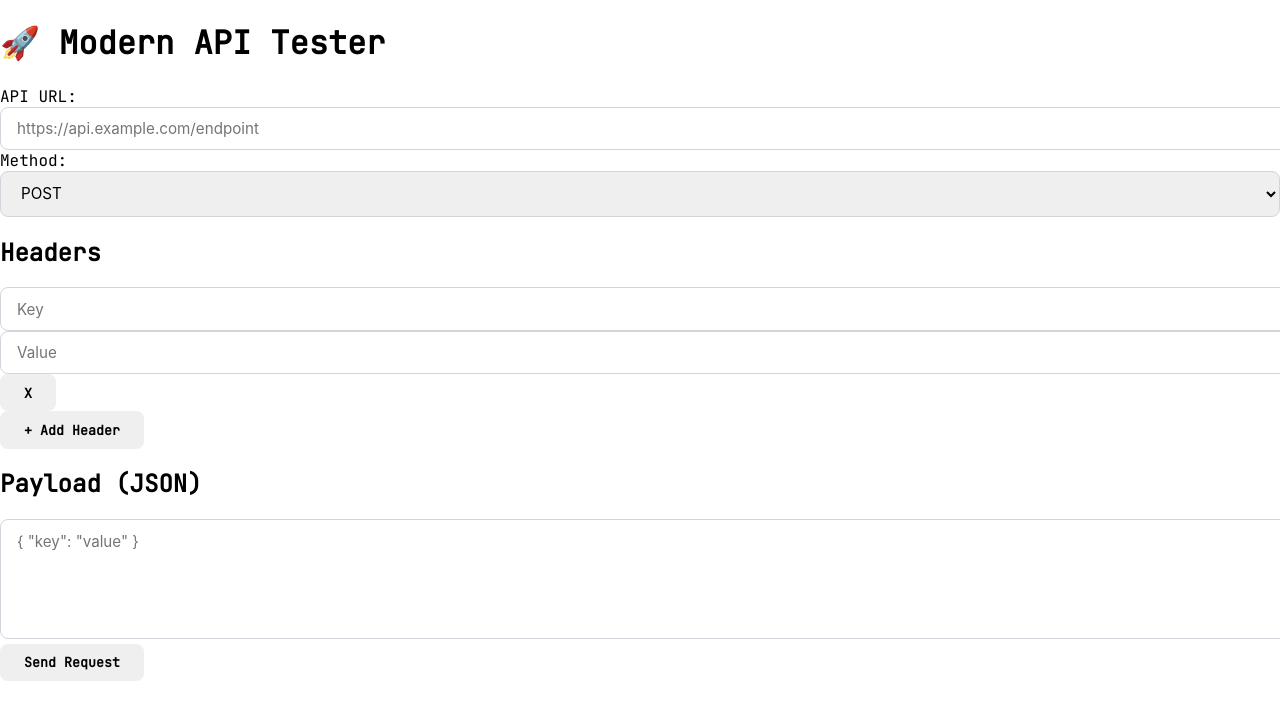
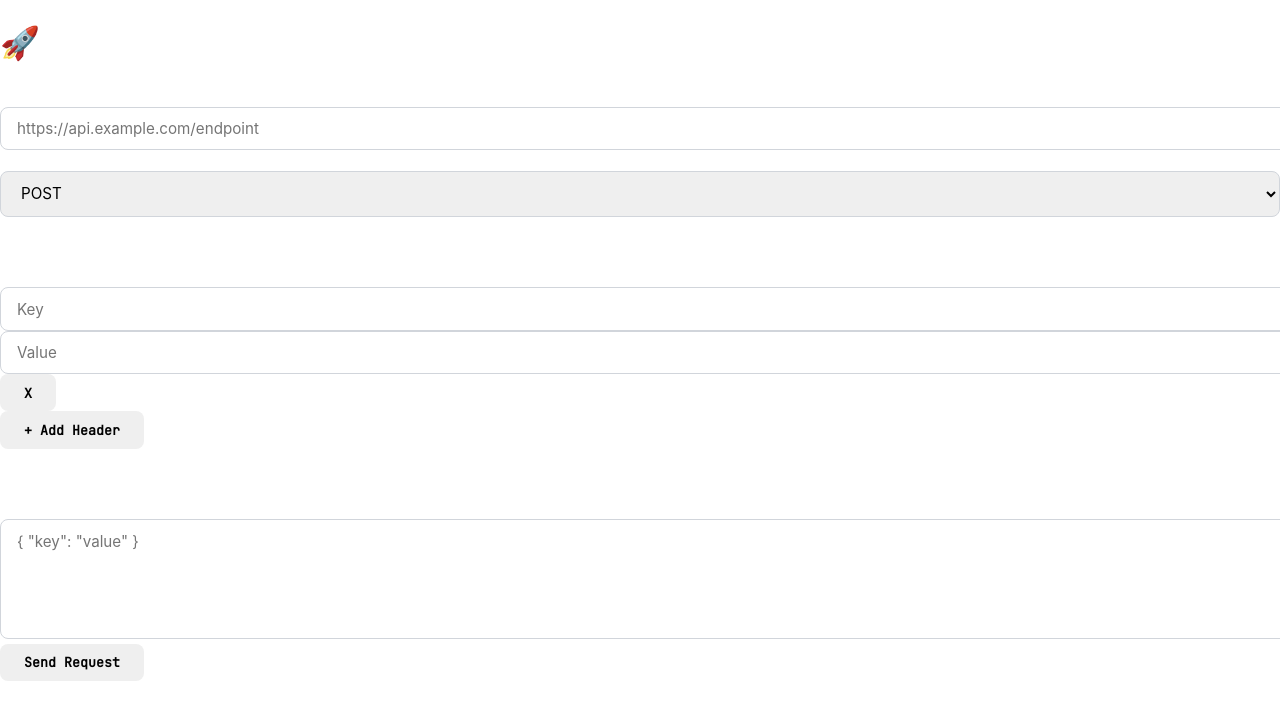
Before and after one commit to lytanghai/millionaire_project, a Vue app: page /test in a window 1280 px wide. Shown: the top 720 px of the page. Built offline with nearby package versions, Linux system fonts and the light colour scheme; no server answers; sample sign-in values are in the browser's storage.

Commit message:
add rest api

```diff
--- a/src/components/API.vue
+++ b/src/components/API.vue
@@ -58,17 +58,17 @@ async function sendRequest() {
 
 <template>
   <div class="max-w-5xl mx-auto p-6 space-y-6 font-sans">
-    <h1 class="text-3xl font-bold text-center text-indigo-600 mb-6">🚀 Modern API Tester</h1>
+    <h1 style="color: #fff">🚀 Modern API Tester</h1>
 
     <!-- URL & Method Card -->
     <div class="bg-white shadow-lg rounded-xl p-6 space-y-4 border-l-4 border-indigo-500">
       <div>
-        <label class="block font-semibold text-gray-700 mb-1">API URL:</label>
+        <label style="color: #fff">API URL:</label>
         <input v-model="apiUrl" type="text" placeholder="https://api.example.com/endpoint"
                class="border rounded-lg p-3 w-full focus:ring-2 focus:ring-indigo-300 outline-none transition" />
       </div>
       <div>
-        <label class="block font-semibold text-gray-700 mb-1">Method:</label>
+        <label style="color: #fff">Method:</label>
         <select v-model="method" class="border rounded-lg p-3 w-full focus:ring-2 focus:ring-indigo-300 outline-none transition">
           <option>GET</option>
           <option>POST</option>
@@ -80,7 +80,7 @@ async function sendRequest() {
 
     <!-- Headers Card -->
     <div class="bg-white shadow-lg rounded-xl p-6 border-l-4 border-green-500 space-y-3">
-      <h2 class="font-bold text-gray-800 text-lg mb-2">Headers</h2>
+      <h2 style="color: #fff">Headers</h2>
       <div v-for="(h, index) in headers" :key="index" class="flex gap-2 mb-2">
         <input v-model="h.key" type="text" placeholder="Key"
                class="border rounded-lg p-2 flex-1 focus:ring-2 focus:ring-green-200 outline-none transition" />
@@ -95,7 +95,7 @@ async function sendRequest() {
 
     <!-- Payload Card -->
     <div class="bg-white shadow-lg rounded-xl p-6 border-l-4 border-yellow-500 space-y-2">
-      <h2 class="font-bold text-gray-800 text-lg mb-2">Payload (JSON)</h2>
+      <h2 style="color: #fff">Payload (JSON)</h2>
       <textarea v-model="payload" rows="5" placeholder='{ "key": "value" }'
                 class="border rounded-lg p-3 w-full focus:ring-2 focus:ring-yellow-200 outline-none transition font-mono"></textarea>
     </div>
@@ -110,18 +110,18 @@ async function sendRequest() {
 
     <!-- API Response Card -->
     <div v-if="apiResponse" class="bg-gray-50 shadow-lg rounded-xl p-6 border-l-4 border-blue-500">
-      <h2 class="font-bold text-lg text-gray-800 mb-2">Proxied API Response</h2>
+      <h2 style="color: #fff">Proxied API Response</h2>
       <pre class="bg-gray-100 p-4 rounded-lg overflow-x-auto text-sm">{{ apiResponse }}</pre>
     </div>
 
     <!-- Backend Response Card -->
     <div v-if="backendResponse" class="bg-gray-50 shadow-lg rounded-xl p-6 border-l-4 border-purple-500">
-      <h2 class="font-bold text-lg text-gray-800 mb-2">Backend Full Response</h2>
+      <h2 style="color: #fff">Backend Full Response</h2>
       <pre class="bg-gray-100 p-4 rounded-lg overflow-x-auto text-sm">{{ backendResponse }}</pre>
     </div>
 
     <!-- Error Message -->
-    <div v-if="errorMsg" class="text-red-600 font-semibold text-center mt-4">{{ errorMsg }}</div>
+    <div v-if="errorMsg" style="color: #fff">{{ errorMsg }}</div>
   </div>
 </template>
 
--- a/src/components/Homepage.vue
+++ b/src/components/Homepage.vue
@@ -25,6 +25,10 @@ const theme = ref('dark')
 
 const selectedFilter = ref('')
 const selectedKind = ref('all')
+
+const goToTestApi = () => {
+    router.push('/test')
+}
 
 const relatedNewsFilters = [
     'rising', 'hot', 'bullish', 'bearish', 'important', 'saved', 'lol'
@@ -213,6 +217,9 @@ onMounted(() => {
             </div>
         </div>
   -->
+        <button class="continue-button" @click="goToTestApi">
+            Open API Tester
+        </button>
 
         <div class="modal" :style="{ backgroundColor: modalBackground }">
             <!-- Step 1: Select coin -->
--- a/src/router/index.js
+++ b/src/router/index.js
@@ -9,7 +9,7 @@ const routes = [
   { path: '/', name: 'Home', component: Homepage },
   { path: '/analyze', name: 'Analyze', component: Analyze },
   { path: '/login', name: 'Login', component: Authentication },
-  { path: '/test', component: API }, // <-- this makes /test show your UI
+  { path: '/test', name:'Test',component: API }, // <-- this makes /test show your UI
 
 ]
 
```
